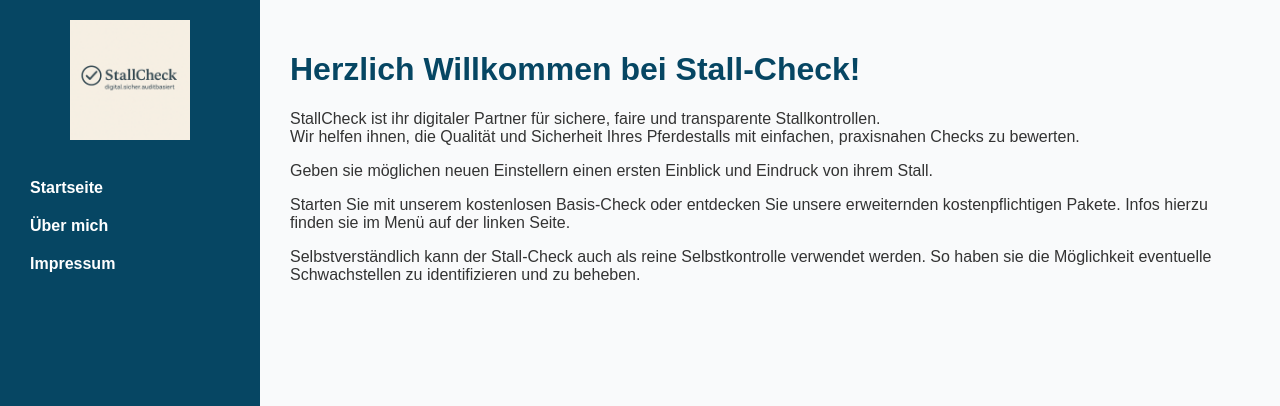
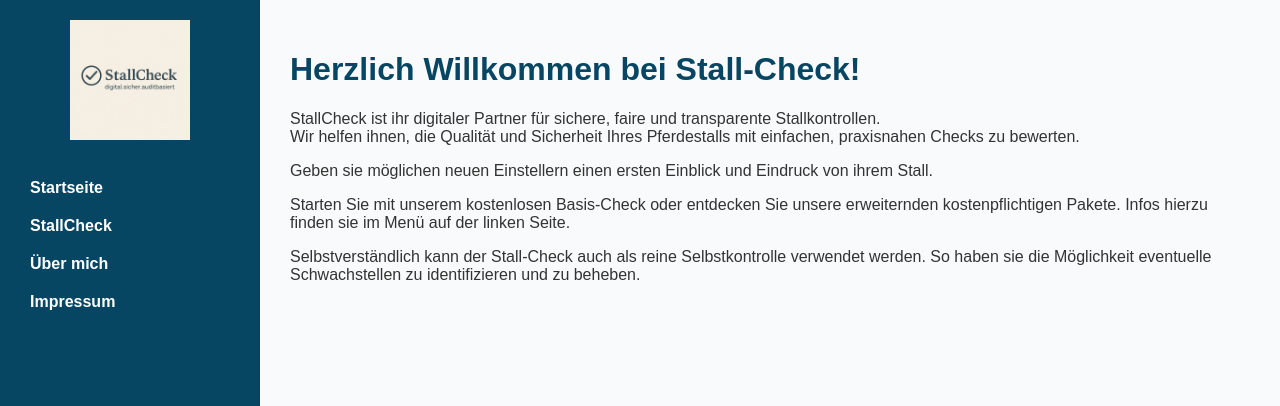
Before and after one commit to Kerstin78/stallcheck, a Jekyll site: the page built from index.md, in a window 1280 px wide. Shown: the top 406 px of the page. Built offline with Jekyll 4.4.1, drawn with Linux system fonts in a browser that asks for light colours.

Commit message:
Update default.html

```diff
--- a/_layouts/default.html
+++ b/_layouts/default.html
@@ -58,6 +58,7 @@
       </div>
       <ul>
         <li><a href="/">Startseite</a></li>
+        <li><a href="/stallcheck">StallCheck</a></li>
         <li><a href="/ueber-mich">Über mich</a></li>
         <li><a href="/impressum">Impressum</a></li>
       </ul>
```
